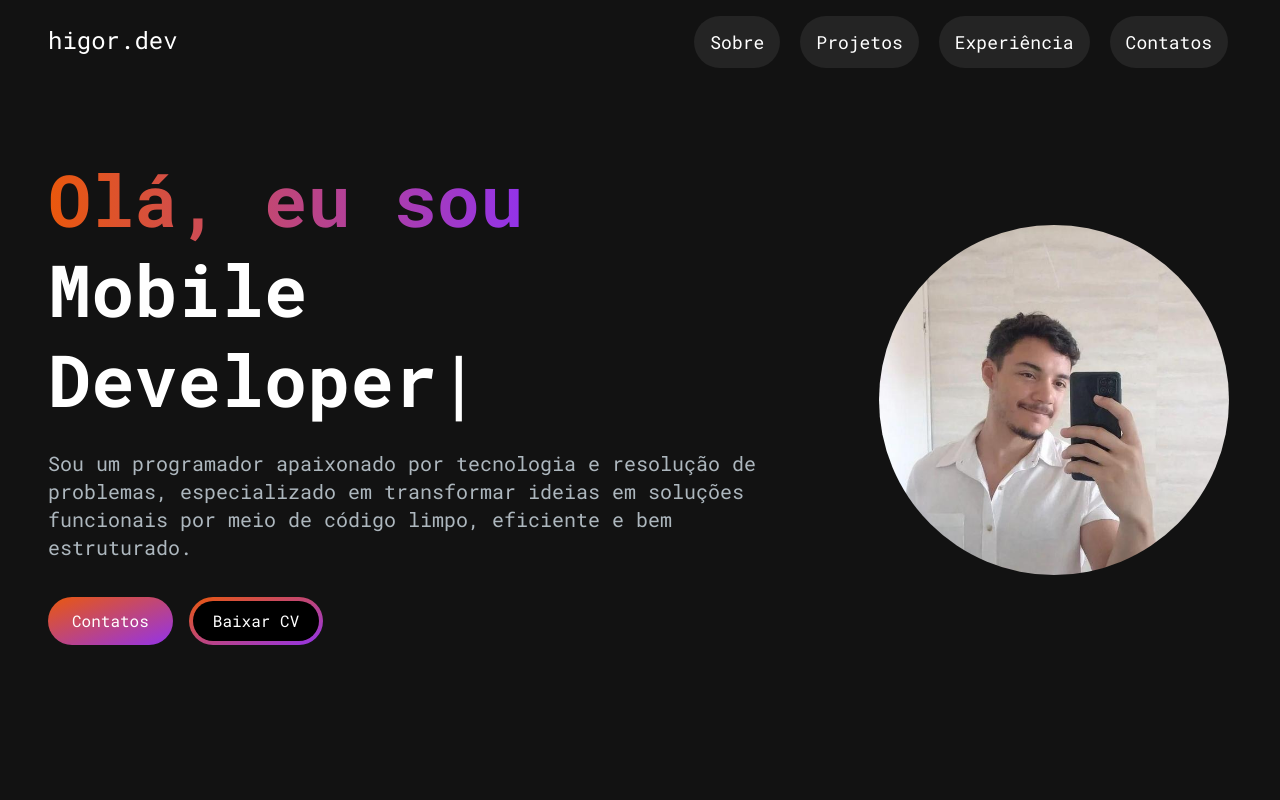
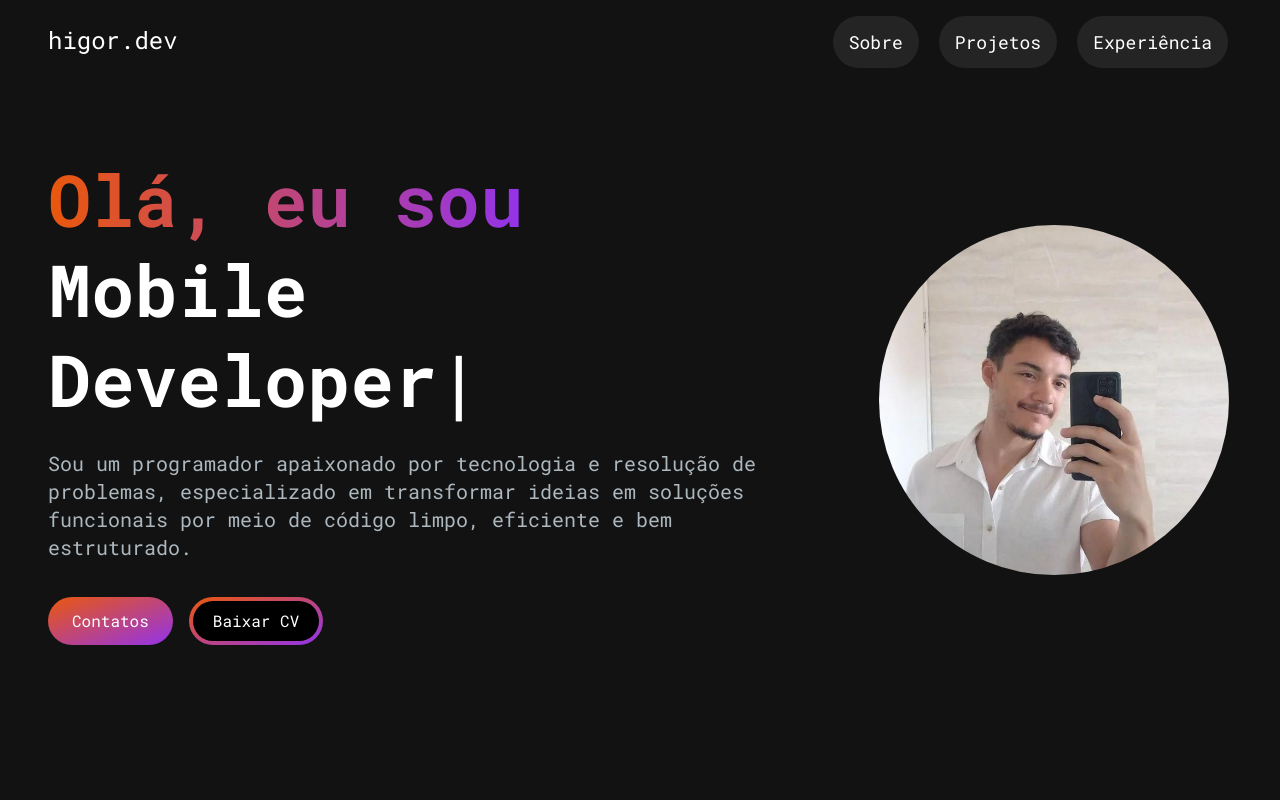
Before and after one commit to HigorSR/Portfolio, a Next.js app: page / in a window 1280 px wide. Shown: the top 800 px of the page. Built offline with nearby package versions, Linux system fonts and the light colour scheme.

Commit message:
Update Navbar.jsx

```diff
--- a/src/app/components/Navbar.jsx
+++ b/src/app/components/Navbar.jsx
@@ -29,14 +29,6 @@ export default function Navbar() {
               Experiência
             </p>
           </Link>
-          <Link
-            href="#Contatos"
-            className="hidden lg:inline text-lg px-1 py-1 hover:rounded-full hover:bg-gradient-to-br hover:from-orange-600 hover:to-purple-600"
-          >
-            <p className="block px-4 py-3 bg-[#242424] rounded-full">
-              Contatos
-            </p>
-          </Link>
           {/* mobile menu */}
           <div className="dropdown dropdown-end mt-1 lg:hidden">
             <div tabIndex={0} role="button" className="btn m-1">
@@ -52,9 +44,6 @@ export default function Navbar() {
               <li className="mb-1 px-1 py-1 hover:rounded-full hover:bg-gradient-to-br hover:from-orange-600 hover:to-purple-600">
                 <Link href="#Experiencia">Experiência</Link>
               </li>
-              <li className="mb-1 px-1 py-1 hover:rounded-full hover:bg-gradient-to-br hover:from-orange-600 hover:to-purple-600">
-                <Link href="#Contatos">Contatos</Link>
-              </li>
             </ul>
           </div>
         </div>
```
